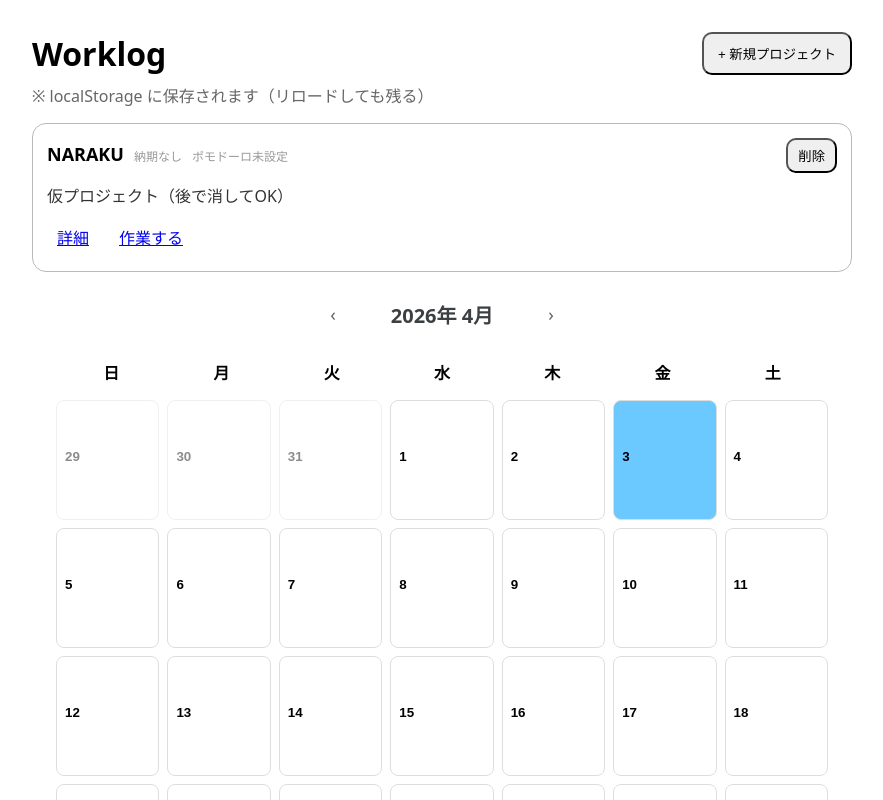
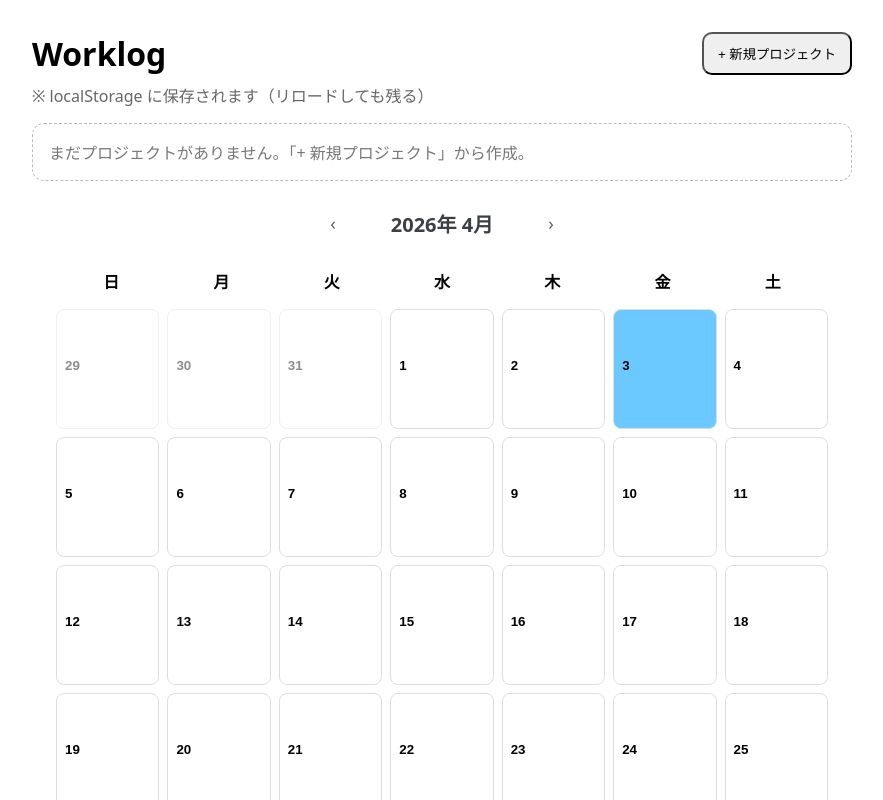
Before and after one commit to kei5o55/worklog-app, a React (Vite) app: page /projects in a window 1280 px wide. Shown: the top 800 px of the page, without its empty margins (198-1081 px from the left). Built offline with nearby package versions, Linux system fonts and the light colour scheme.

Commit message:
projectpageのidb移行仮実装

```diff
--- a/src/pages/ProjectDetailPage.tsx
+++ b/src/pages/ProjectDetailPage.tsx
@@ -1,4 +1,5 @@
 //src/pages/ProjectDetailPage.tsx
+//　今はidbからデータを取ってくる。projectpageはまだlocalstorageのままなので、今後両方ともidbにする予定
 import { Link, useParams } from "react-router-dom";
 import { useEffect, useMemo, useState } from "react";
 import { loadProjectsIdb, loadCommitsIdb,saveProjectsIdb } from "../logic/storage-idb";
--- a/src/pages/ProjectsPage.tsx
+++ b/src/pages/ProjectsPage.tsx
@@ -3,13 +3,10 @@ import { useEffect, useMemo, useState } from "react";
 import { Link } from "react-router-dom";
 import type { NewProjectInput } from "../components/CreateProjectModal";
 import CreateProjectModal from "../components/CreateProjectModal";
-import { loadProjects, saveProjects, clearProjects, loadSessions } from "../logic/storage";
-import type { Project } from "../logic/types";
+import type { Project,Commit,WorkSession } from "../logic/types";
 import ContributionHeatmap from "../components/ContributionHeatmap";
-import { loadCommits } from "../logic/storage";
-import ScheduleCalendar from "../components/ScheduleCalendar";
-import CalendarPage from "./CalendarPage";//　一旦ProjectsPageから直接CalendarPageを呼び出す形にしてみる（再レンダリングの挙動を見たいので）
 import CalendarBoard from "../components/CalendarBoard";
+import {loadProjectsIdb,saveProjectsIdb,loadCommitsIdb,loadSessionsIdb,} from "../logic/storage-idb";//idb用
 
 
 
@@ -35,47 +32,42 @@ function daysUntil(dueDate: string) {
 
 export default function ProjectsPage() {
 
-    const [projects, setProjects] = useState<Project[]>(() => {
-        const loaded = loadProjects();
-        if (loaded.length > 0) return loaded;
-        return [
-            {
-            id: "p1",
-            name: "NARAKU",
-            memo: "仮プロジェクト（後で消してOK）",
-            createdAt: Date.now(),
-            },
-        ];
-        });
-
-        useEffect(() => {
-        saveProjects(projects);
-    }, [projects]);
+    const [projects, setProjects] = useState<Project[]>([]);
+    const [commitsAll, setCommitsAll] = useState<Commit[]>([]);
+    const [loading, setLoading] = useState(true);
 
     const [isCreateOpen, setIsCreateOpen] = useState(false);
     const [selectedDate, setSelectedDate] = useState<string | null>(null);
     const [newproject, setNewProject] = useState<Project | null>(null);
-    const [commitsAll, setCommitsAll] = useState(() => loadCommits());
-    const [sessionsAll, setSessionsAll] = useState(() => loadSessions());
+    const [sessionsAll, setSessionsAll] = useState<WorkSession[]>([]);
 
-    // 変更のたびに永続化
+    const refresh = async () => {
+      const [nextProjects, nextCommits, nextSessions] = await Promise.all([
+        loadProjectsIdb(),
+        loadCommitsIdb(),
+        loadSessionsIdb(),
+      ]);
+
+      setProjects(nextProjects);
+      setCommitsAll(nextCommits);
+      setSessionsAll(nextSessions);
+    };
+
     useEffect(() => {
-        saveProjects(projects);
-    }, [projects]);
-
-    useState(() => loadProjects());
-
+      void (async () => {
+        setLoading(true);
+        await refresh();
+        setLoading(false);
+      })();
+    }, []);
 
     useEffect(() => {
       const onFocus = () => {
-        setCommitsAll(loadCommits());
-        setSessionsAll(loadSessions());
+        void refresh();
       };
       window.addEventListener("focus", onFocus);
       return () => window.removeEventListener("focus", onFocus);
     }, []);
-
-
 
 
   const sorted = useMemo(() => {
@@ -95,7 +87,7 @@ export default function ProjectsPage() {
     return copy;
   }, [projects]);
 
-  const onCreate = (input: NewProjectInput) => {
+  const onCreate = async (input: NewProjectInput) => {
     const name = input.name.trim();
     if (!name) return;
 
@@ -130,19 +122,20 @@ export default function ProjectsPage() {
       createdAt: Date.now(),
     };
 
-    setProjects((prev) => [p, ...prev]);
+    const nextProjects = [p, ...projects];
+    setProjects(nextProjects);
+    await saveProjectsIdb(nextProjects);
     setIsCreateOpen(false);
   };
 
-
-
-  const onDelete = (id: string) => {
-    // 表示ラベルだけ先に確定
+  const onDelete = async (id: string) => {
     const target = projects.find((p) => p.id === id);
     const label = target ? `「${target.name}」` : "このプロジェクト";
     if (!confirm(`${label}を削除します。よろしいですか？`)) return;
 
-    setProjects((prev) => prev.filter((p) => p.id !== id));
+    const nextProjects = projects.filter((p) => p.id !== id);
+    setProjects(nextProjects);
+    await saveProjectsIdb(nextProjects);
   };
 
   return (
@@ -162,11 +155,15 @@ export default function ProjectsPage() {
       </p>
 
       <section style={{ marginTop: 16 }}>
-        {sorted.length === 0 ? (
-          <div style={{ border: "1px dashed #bbb", borderRadius: 12, padding: 16, color: "#777" }}>
-            まだプロジェクトがありません。「+ 新規プロジェクト」から作成。
-          </div>
-        ) : (
+          {loading ? (
+            <div style={{ border: "1px dashed #bbb", borderRadius: 12, padding: 16, color: "#777" }}>
+              Loading...
+            </div>
+          ) : sorted.length === 0 ? (
+            <div style={{ border: "1px dashed #bbb", borderRadius: 12, padding: 16, color: "#777" }}>
+              まだプロジェクトがありません。「+ 新規プロジェクト」から作成。
+            </div>
+          ) : (
           <div style={{ display: "grid", gap: 12 }}>
             {sorted.map((p) => {
               const due = p.dueDate?.trim() ? p.dueDate.trim() : "";
```
